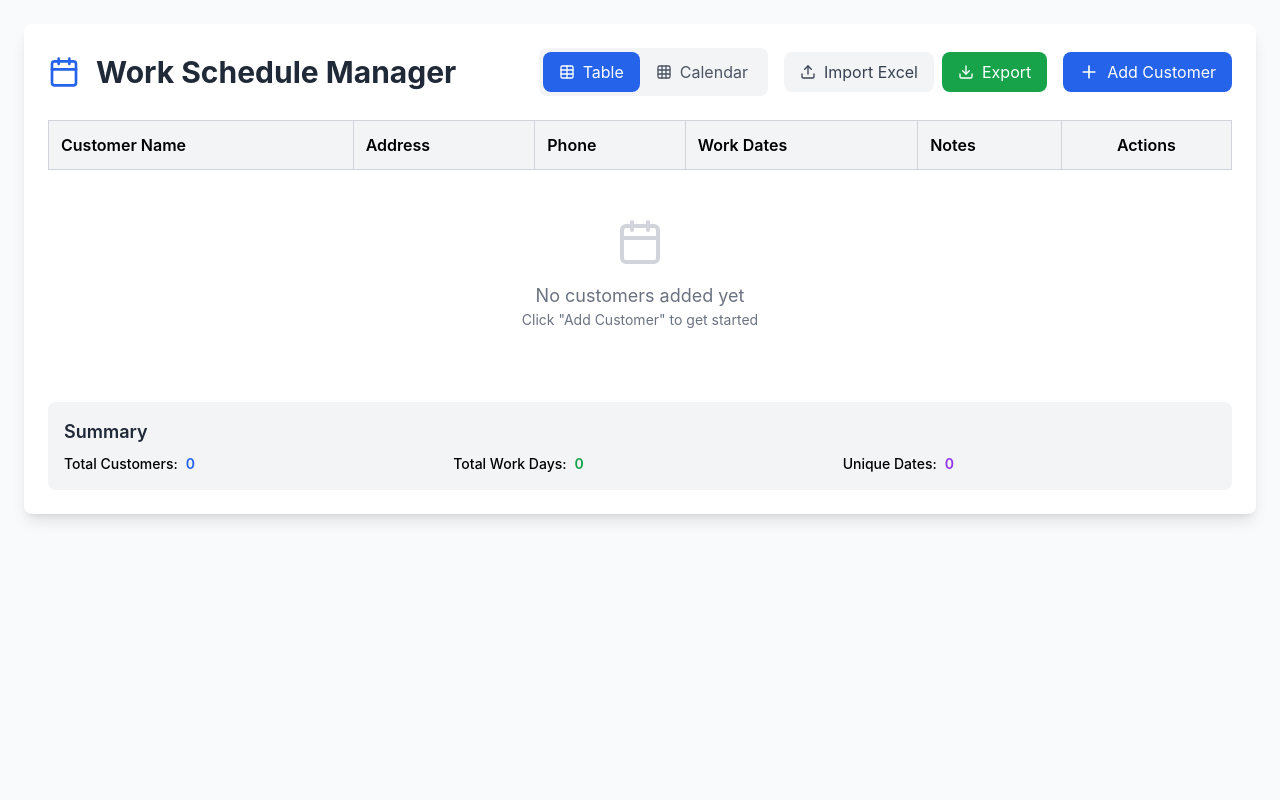
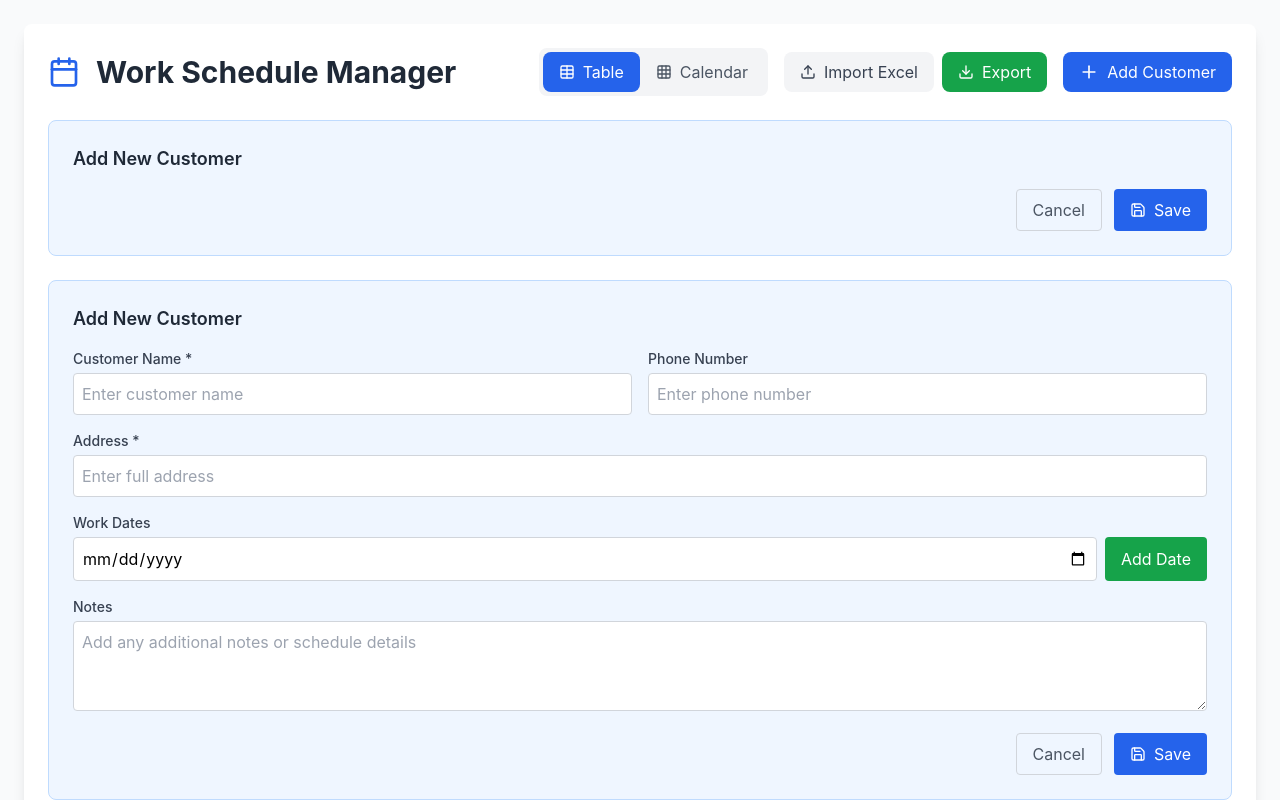
Before and after one commit to Shlomo9306/CompactorCalender, a React (Create React App) app: page / in a window 1280 px wide. Both pictures are taken after a click on the button "Add Customer". Shown: the top 800 px of the page. Built offline with nearby package versions, Linux system fonts and the light colour scheme.

Commit message:
fixed add customer

```diff
--- a/src/App.js
+++ b/src/App.js
@@ -66,15 +66,13 @@ const WorkScheduleManager = () => {
       notes: ''
     });
     setDateInput('');
-    setEditingId(null);
-    setShowAddForm(false);
-    setShowQuickAdd(false);
-    setSelectedDate(null);
   };
 
-  const handleAddCustomer = () => {
-    setShowAddForm(true);
-    resetForm();
+const handleAddCustomer = () => {
+    resetForm(); // Reset the form first
+    setShowAddForm(true); // Then show the form
+    setShowQuickAdd(false); // Ensure quick add is hidden
+    setEditingId(null); // Ensure we're not in edit mode
   };
 
   const handleEditCustomer = (customer) => {
@@ -95,7 +93,7 @@ const WorkScheduleManager = () => {
     }
   };
 
-  const handleSaveCustomer = () => {
+ const handleSaveCustomer = () => {
     if (!formData.name.trim() || !formData.address.trim()) {
       alert('Please fill in at least the customer name and address.');
       return;
@@ -109,13 +107,14 @@ const WorkScheduleManager = () => {
       ));
     } else {
       const newCustomer = {
-        id: Date.now(),
+        id: Date.now(), // Generate a unique ID
         ...formData
       };
       setScheduleData(prev => [...prev, newCustomer]);
     }
 
     resetForm();
+    setShowAddForm(false);
   };
 
   const handleAddDate = () => {
@@ -624,6 +623,37 @@ const todayEvents = useMemo(() => {
           </div>
         </div>
 
+ {/* Add Customer Form - make sure it's conditionally rendered */}
+        {showAddForm && (
+          <div className="mb-6 p-6 bg-blue-50 border border-blue-200 rounded-lg">
+            <h3 className="text-lg font-semibold text-gray-800 mb-4">
+              {editingId ? 'Edit Customer' : 'Add New Customer'}
+            </h3>
+
+            {/* Form fields... */}
+
+            <div className="flex justify-end space-x-3">
+              <button
+                onClick={() => {
+                  resetForm();
+                  setShowAddForm(false);
+                }}
+                className="px-4 py-2 text-gray-600 border border-gray-300 rounded hover:bg-gray-50"
+              >
+                Cancel
+              </button>
+              <button
+                onClick={handleSaveCustomer}
+                className="px-4 py-2 bg-blue-600 text-white rounded hover:bg-blue-700 flex items-center space-x-2"
+              >
+                <Save className="w-4 h-4" />
+                <span>Save</span>
+              </button>
+            </div>
+          </div>
+        )}
+
+
  {/* Sheet Selection Modal */}
         {importModalOpen && (
           <div className="fixed inset-0 bg-black bg-opacity-50 flex items-center justify-center z-50">
```
